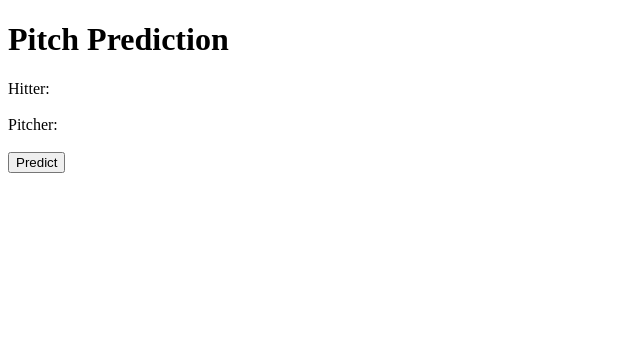
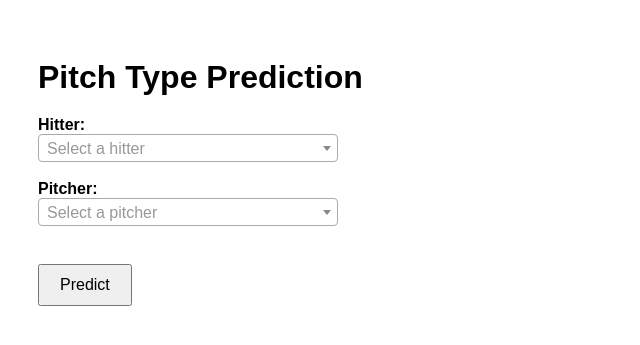
Before and after one commit to Powers0/SDP-Team-65-, a Flask app: page / in a window 1280 px wide. Shown: the top 345 px of the page, without its empty margins (0-640 px from the left). Run offline with Flask 3, Linux system fonts and the light colour scheme; parts of the project's set-up code (start-up, migrations or seed data) failed here and were passed over; some libraries are stand-ins or nearby versions.

Commit message:
Front-end stuff

```diff
--- a/front-end stuff/app.py
+++ b/front-end stuff/app.py
@@ -1,42 +1,199 @@
 from flask import Flask, render_template, request
-from joblib import load
 import numpy as np
+import pandas as pd
+import warnings
+from pybaseball import cache, playerid_reverse_lookup
+from sklearn.preprocessing import StandardScaler, LabelEncoder
+from tensorflow.keras.models import load_model
 
+# -------------------------------------------------
+# Flask + Model
+# -------------------------------------------------
 app = Flask(__name__)
+model = load_model("pitch_model.keras")
 
-# load model once
-#model = load("pitch_model.joblib")
+sequence_length = 5
+cache.enable()
+warnings.filterwarnings("ignore", category=FutureWarning)
 
-"""
-HITTERS = ["Aaron Judge", "Juan Soto", "Mookie Betts"]
-PITCHERS = ["Gerrit Cole", "Max Scherzer", "Zack Wheeler"]"""
+print("\n=== Loading FULL Statcast data ===")
 
+# -------------------------------------------------
+# Load statcast_full_YYYY.csv files
+# -------------------------------------------------
+dfs = []
+for year in [2021, 2022, 2023, 2024]:
+    fname = f"statcast_full_{year}.csv"
+    print("Loading:", fname)
+    dfs.append(pd.read_csv(fname))
+
+df = pd.concat(dfs, ignore_index=True)
+print("Combined shape:", df.shape)
+
+# -------------------------------------------------
+# Add player names (batter_name / pitcher_name)
+# -------------------------------------------------
+print("Looking up player names...")
+
+batter_ids = df["batter"].dropna().unique().astype(int)
+pitcher_ids = df["pitcher"].dropna().unique().astype(int)
+
+batter_lookup = playerid_reverse_lookup(batter_ids, key_type="mlbam")
+pitcher_lookup = playerid_reverse_lookup(pitcher_ids, key_type="mlbam")
+
+batter_id_to_name = {
+    row["key_mlbam"]: f"{row['name_first']} {row['name_last']}".lower()
+    for _, row in batter_lookup.iterrows()
+}
+
+pitcher_id_to_name = {
+    row["key_mlbam"]: f"{row['name_first']} {row['name_last']}".lower()
+    for _, row in pitcher_lookup.iterrows()
+}
+
+df["batter_name"] = df["batter"].map(batter_id_to_name).fillna("unknown")
+df["pitcher_name"] = df["pitcher"].map(pitcher_id_to_name).fillna("unknown")
+
+print("Name mapping complete.")
+
+# -------------------------------------------------
+# Preprocessing (Safe — no more deleting matchups)
+# -------------------------------------------------
+
+features = [
+    "balls", "strikes", "outs_when_up", "inning",
+    "on_1b", "on_2b", "on_3b",
+    "bat_score", "fld_score"
+]
+
+target = "pitch_type"
+
+# Base runners: already safe
+for base in ["on_1b", "on_2b", "on_3b"]:
+    df[base] = df[base].notna().astype(int)
+
+# Handedness
+df["stand"] = df["stand"].fillna("R")
+df["p_throws"] = df["p_throws"].fillna("R")
+
+# Score diff
+df["score_diff"] = df["bat_score"] - df["fld_score"]
+features.append("score_diff")
+
+# Pitch type MUST exist
+df = df.dropna(subset=[target])
+
+# Allowed pitch types
+common_pitches = ["FF", "SL", "SI", "CH", "CU", "FC", "ST"]
+df = df[df["pitch_type"].isin(common_pitches)]
+
+# Fix zone missing
+df["zone"] = df["zone"].fillna(-1)
+
+# Fill numeric NaNs with medians
+for col in features:
+    df[col] = df[col].fillna(df[col].median())
+
+# One-hot encode handedness
+df = pd.get_dummies(df, columns=["stand", "p_throws"], drop_first=False)
+features += [c for c in df.columns if c.startswith("stand_") or c.startswith("p_throws_")]
+
+# Sort
+df = df.sort_values(by=["pitcher", "game_date", "at_bat_number", "pitch_number"])
+
+# Encode pitch_type labels
+le_pitch = LabelEncoder()
+le_pitch.fit(df["pitch_type"])
+
+# Previous pitch features
+df["previous_pitch"] = df.groupby(["pitcher", "game_pk", "at_bat_number"])["pitch_type"].shift(1)
+df["previous_zone"]  = df.groupby(["pitcher", "game_pk", "at_bat_number"])["zone"].shift(1)
+
+df["previous_pitch"] = df["previous_pitch"].fillna("None")
+df["previous_zone"]  = df["previous_zone"].fillna(-1)
+
+# One-hot previous pitch
+df = pd.get_dummies(df, columns=["previous_pitch"], drop_first=False)
+features += [c for c in df.columns if c.startswith("previous_pitch_")]
+features.append("previous_zone")
+
+# Normalize features
+scaler = StandardScaler()
+df[features] = scaler.fit_transform(df[features])
+
+# Embedding IDs
+df["pitcher_id_embed"] = df["pitcher"].astype("category").cat.codes
+df["batter_id_embed"]  = df["batter"].astype("category").cat.codes
+
+print("Preprocessing complete.")
+
+# -------------------------------------------------
+# Build 5-pitch sequence for a matchup
+# -------------------------------------------------
+def build_sequence_for_matchup(hitter_name, pitcher_name):
+    hitter_name = hitter_name.lower()
+    pitcher_name = pitcher_name.lower()
+
+    pair_df = df[(df["batter_name"] == hitter_name) &
+                 (df["pitcher_name"] == pitcher_name)]
+
+    if pair_df.empty:
+        raise ValueError(f"No matchup found for {pitcher_name.title()} vs {hitter_name.title()}")
+
+    pair_df = pair_df.sort_values(by=["game_date", "game_pk", "at_bat_number", "pitch_number"])
+    ab_ids = pair_df[["game_pk", "at_bat_number"]].drop_duplicates().values[::-1]
+
+    chosen_ab = None
+    for game_pk, ab_num in ab_ids:
+        ab = pair_df[(pair_df["game_pk"] == game_pk) &
+                     (pair_df["at_bat_number"] == ab_num)]
+        if len(ab) >= sequence_length:
+            chosen_ab = ab
+            break
+
+    if chosen_ab is None:
+        raise ValueError("No AB with ≥ 5 pitches")
+
+    context = chosen_ab.sort_values("pitch_number").iloc[-sequence_length:]
+
+    X = context[features].values[np.newaxis, :, :].astype(np.float32)
+    pitch_ids = context["pitcher_id_embed"].values[np.newaxis, :].astype(np.int32)
+    batt_ids  = context["batter_id_embed"].values[np.newaxis, :].astype(np.int32)
+
+    return X, pitch_ids, batt_ids
+
+# -------------------------------------------------
+# Dropdown lists
+# -------------------------------------------------
+HITTERS  = sorted({n.title() for n in df["batter_name"].unique() if n != "unknown"})
+PITCHERS = sorted({n.title() for n in df["pitcher_name"].unique() if n != "unknown"})
+
+# -------------------------------------------------
+# Routes
+# -------------------------------------------------
 @app.route("/", methods=["GET", "POST"])
 def index():
-    prediction = None
+    prediction_label = None
+    error_message = None
 
     if request.method == "POST":
         hitter = request.form["hitter"]
         pitcher = request.form["pitcher"]
 
-        # turn hitter/pitcher into model inputs
+        try:
+            X, pitch_ids, batt_ids = build_sequence_for_matchup(hitter, pitcher)
+            probs = model.predict([X, pitch_ids, batt_ids], verbose=0)[0]
+            prediction_label = le_pitch.classes_[np.argmax(probs)]
+        except Exception as e:
+            error_message = str(e)
 
-        X = build_features(hitter, pitcher)
-
-        # run prediction
-        #prediction = model.predict([X])[0]
-    return render_template("index.html")
-    #return render_template("index.html", hitters=HITTERS, pitchers=PITCHERS, prediction=prediction)
-
-def build_features(hitter, pitcher):
-
-    features = []
-
-
-    #features.append(HITTERS.index(hitter))
-    #features.append(PITCHERS.index(pitcher))
-
-    return np.array(features)
+    return render_template(
+        "index.html",
+        hitters=HITTERS,
+        pitchers=PITCHERS,
+        prediction=prediction_label,
+        error=error_message
+    )
 
 if __name__ == "__main__":
     app.run(debug=True)
--- a/front-end stuff/pitch_model_lstm.py
+++ b/front-end stuff/pitch_model_lstm.py
@@ -228,4 +228,4 @@ plt.legend()
 plt.title("LSTM Training vs Validation Accuracy")
 plt.show()
 
-dump(model, "pitch_model.joblib")
+model.save("pitch_model.keras")
--- a/front-end stuff/templates/index.html
+++ b/front-end stuff/templates/index.html
@@ -2,34 +2,92 @@
 <html>
   <head>
     <title>Pitch Predictor</title>
+
+    <!-- jQuery (required for Select2) -->
+    <script src="https://code.jquery.com/jquery-3.6.0.min.js"></script>
+
+    <!-- Select2 CSS -->
+    <link
+      href="https://cdn.jsdelivr.net/npm/select2@4.1.0-rc.0/dist/css/select2.min.css"
+      rel="stylesheet"
+    />
+
+    <!-- Select2 JS -->
+    <script src="https://cdn.jsdelivr.net/npm/select2@4.1.0-rc.0/dist/js/select2.min.js"></script>
+
+    <style>
+      body {
+        font-family: Arial, sans-serif;
+        padding: 30px;
+      }
+      h1 {
+        margin-bottom: 20px;
+      }
+      .select2-container {
+        width: 300px !important;
+      }
+      button {
+        margin-top: 20px;
+        padding: 10px 20px;
+        font-size: 16px;
+      }
+      .error {
+        color: red;
+        margin-top: 15px;
+      }
+      .prediction {
+        font-size: 20px;
+        margin-top: 20px;
+      }
+    </style>
   </head>
+
   <body>
-    <h1>Pitch Prediction</h1>
+    <h1>Pitch Type Prediction</h1>
 
     <form method="POST">
-        <label>Hitter:</label>
-        <!--<select name="hitter">
+      <label><b>Hitter:</b></label
+      ><br />
+      <select name="hitter" id="hitter-select">
         {% for h in hitters %}
         <option value="{{h}}">{{h}}</option>
         {% endfor %}
-        </select>-->
+      </select>
 
-        <br><br>
+      <br /><br />
 
-        <label>Pitcher:</label>
-        <!--<select name="pitcher">
+      <label><b>Pitcher:</b></label
+      ><br />
+      <select name="pitcher" id="pitcher-select">
         {% for p in pitchers %}
         <option value="{{p}}">{{p}}</option>
         {% endfor %}
-        </select>-->
+      </select>
 
-        <br><br>
+      <br /><br />
 
       <button type="submit">Predict</button>
     </form>
 
-    <!--{% if prediction %}
-        <h2>Prediction: {{ prediction }}</h2>
-    {% endif %}-->
+    {% if prediction %}
+    <p class="prediction">Predicted Next Pitch Type: <b>{{ prediction }}</b></p>
+    {% endif %} {% if error %}
+    <p class="error">Error: {{ error }}</p>
+    {% endif %}
+
+    <script>
+      // Activate Select2 on both dropdowns
+      $(document).ready(function () {
+        $("#hitter-select").select2({
+          placeholder: "Select a hitter",
+          allowClear: true,
+        });
+
+        $("#pitcher-select").select2({
+          placeholder: "Select a pitcher",
+          allowClear: true,
+        });
+      });
+    </script>
   </body>
 </html>
```
Also changed, not shown: front-end stuff/debug_matchup.py (added, +56 -0 lines), front-end stuff/download_full_statcast.py (added, +47 -0 lines), 3 other files. Lines whose indentation alone changed are shown as unchanged.
